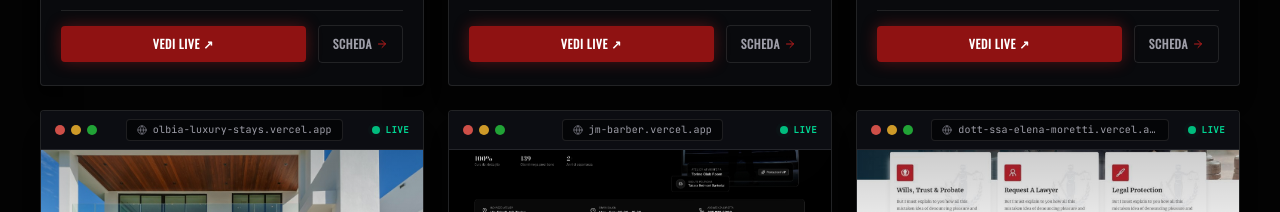
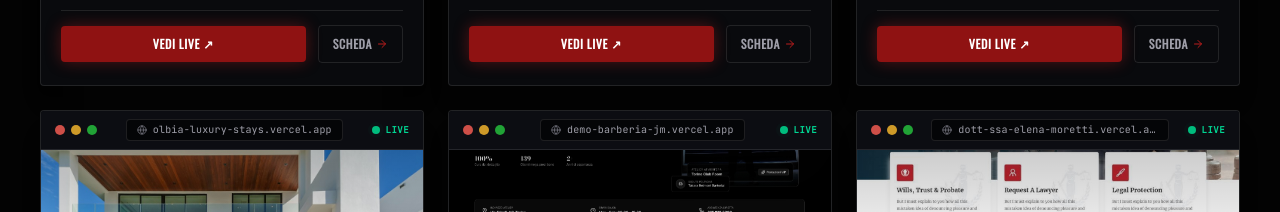
Before and after one commit to gean2002/antony-carrion-portfolio, a React (Vite) app: page / in a window 1280 px wide. Shown: the part 1760-1972 px from the top of the page. Built offline with nearby package versions, Linux system fonts and the light colour scheme.

Commit message:
fix(links): update barber project URL to demo-barberia-jm.vercel.app matching live Vercel project

```diff
--- a/src/data/portfolioData.ts
+++ b/src/data/portfolioData.ts
@@ -195,7 +195,7 @@ const PORTFOLIO_DATA_IT = {
       client: 'J.M Barber Club',
       results: 'Oltre il 75% degli appuntamenti fissati autonomamente dai clienti online',
       previewType: 'barber',
-      liveUrl: 'https://jm-barber.vercel.app',
+      liveUrl: 'https://demo-barberia-jm.vercel.app',
       image: '/project-barber-final.png',
       filterGroup: 'services',
     },
@@ -384,7 +384,7 @@ const PORTFOLIO_DATA_ES = {
       client: 'J.M Barber Club',
       results: 'Más del 75% de las citas reservadas directamente por los clientes online',
       previewType: 'barber',
-      liveUrl: 'https://jm-barber.vercel.app',
+      liveUrl: 'https://demo-barberia-jm.vercel.app',
       image: '/project-barber-final.png',
       filterGroup: 'services',
     },
```
Also changed, not shown: 1 other file (tests, documents, lock files or other folders).
